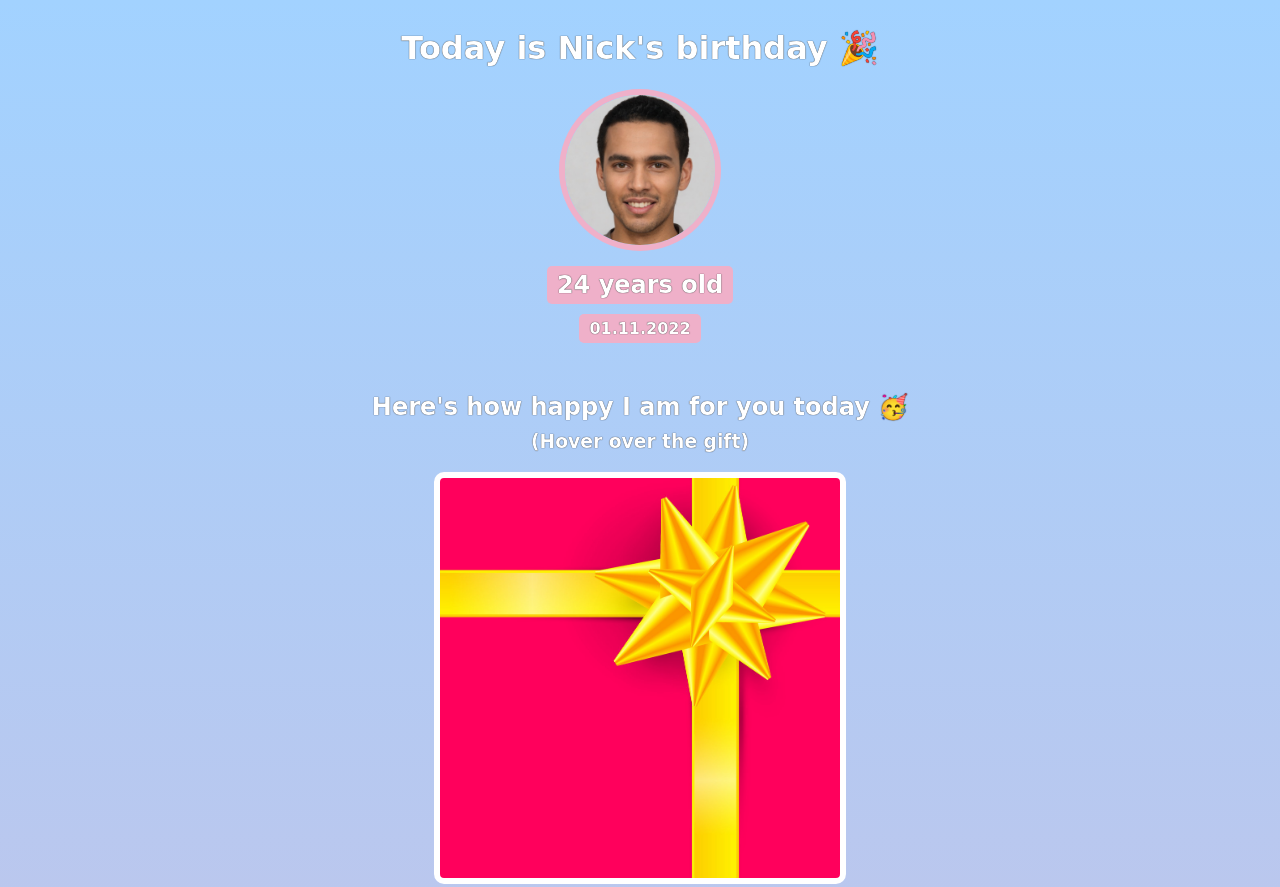
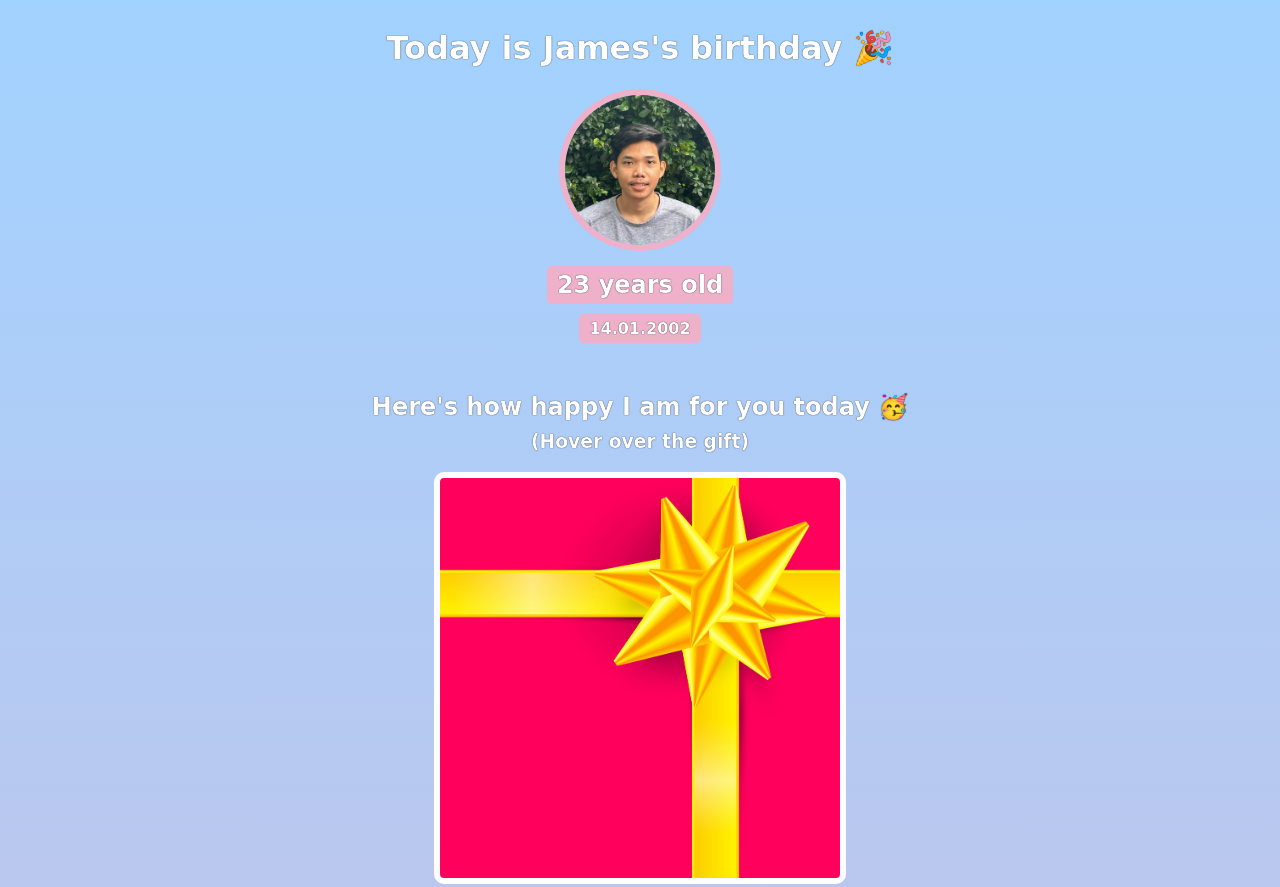
Before and after one commit to mesakh-margo/birthday-gift-site, a plain HTML site: page index.html in a window 1280 px wide. Shown: the top 887 px of the page. Drawn offline with Linux system fonts and the light colour scheme; a web font is replaced by a local one.

Commit message:
Update the profile

```diff
--- a/index.html
+++ b/index.html
@@ -7,10 +7,10 @@
     </head>
     <body>
         <div id="header">
-            <h1>Today is Nick's birthday 🎉</h1>
-            <img id="bff-img" src="images/nick.jpg">
-            <h2 id="bday-age">24 years old</h2>
-            <h4 id="bday-date">01.11.2022</h4>
+            <h1>Today is James's birthday 🎉</h1>
+            <img id="bff-img" src="images/james.jpg">
+            <h2 id="bday-age">23 years old</h2>
+            <h4 id="bday-date">14.01.2002</h4>
         </div>
 
         <div class="gift-section">
```
Also changed, not shown: images/james.jpg (added), images/nick.jpg (deleted).
